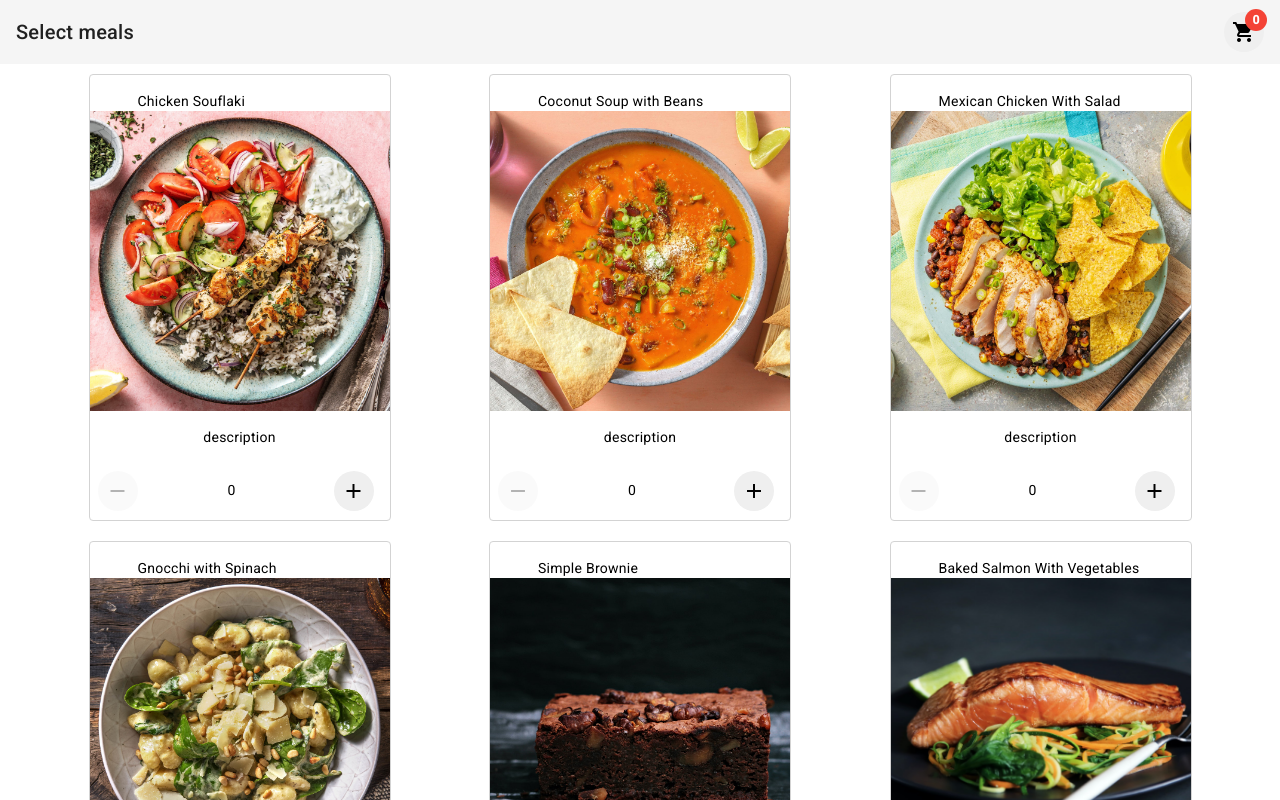
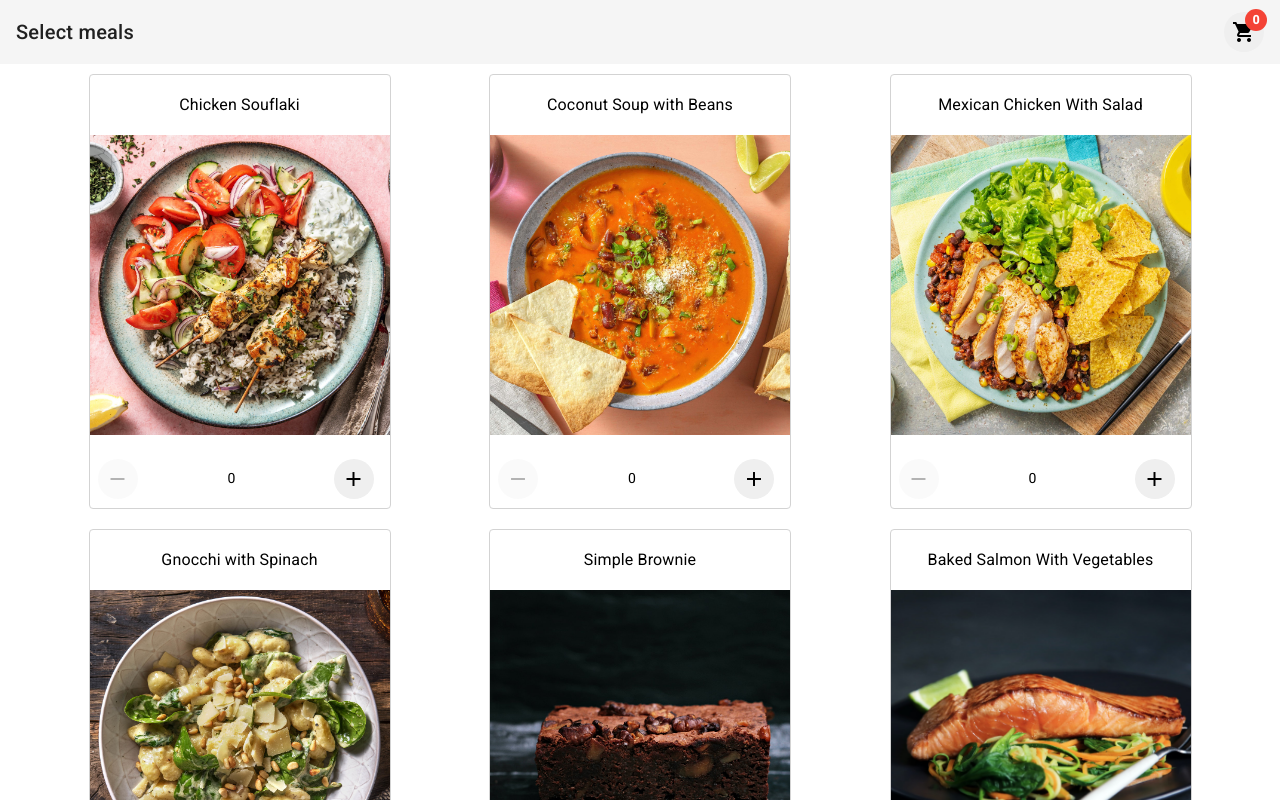
Before and after one commit to AdrianRamzes/food-mania, an Angular app: page / in a window 1280 px wide. Shown: the top 800 px of the page. Built offline with nearby package versions, Linux system fonts and the light colour scheme.

Commit message:
fix recipes list styling

```diff
--- a/src/app/recipes/recipe-card.component.css
+++ b/src/app/recipes/recipe-card.component.css
@@ -10,6 +10,10 @@ mat-card img {
   object-fit: cover;
 }
 
+.mat-card-header {
+  display: block;
+}
+
 .buttons-panel {
   display: flex;
   align-items: baseline;
--- a/src/app/recipes/recipe-card.component.html
+++ b/src/app/recipes/recipe-card.component.html
@@ -1,7 +1,8 @@
 <mat-card>
-  <mat-card-header>{{ recipe.title }}</mat-card-header>
+  <mat-card-header>
+    <h3>{{ recipe.title }}</h3>
+  </mat-card-header>
   <img mat-card-image [src]="recipe.imageUrl" />
-  <mat-card-content>{{ recipe.description }}</mat-card-content>
   <mat-card-actions>
     <div class="buttons-panel">
       <button
```
